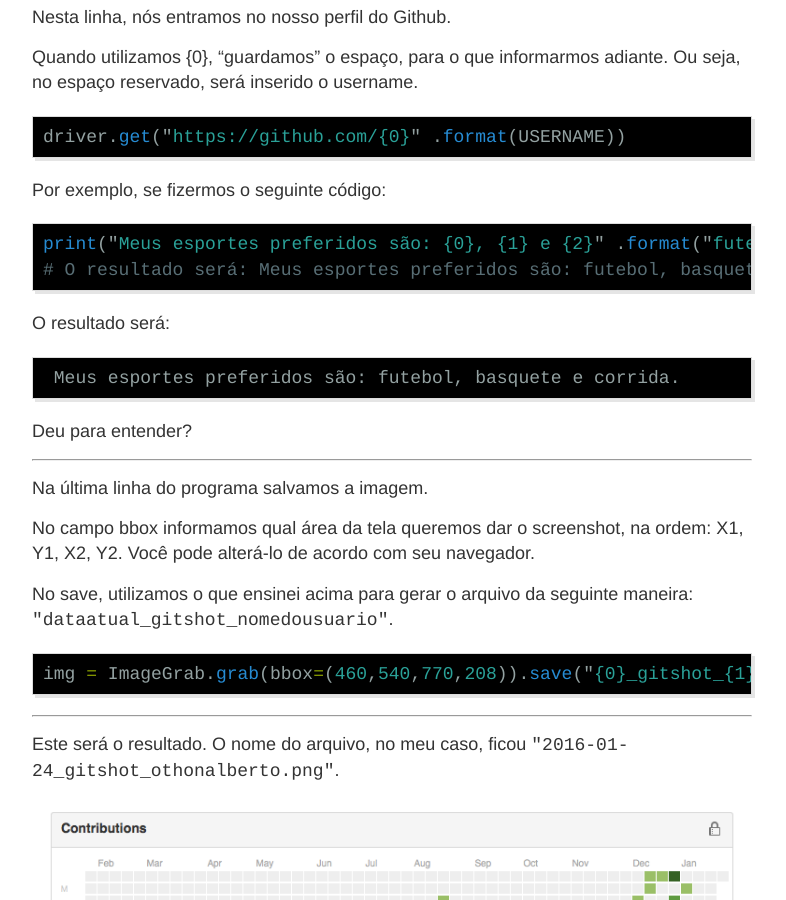
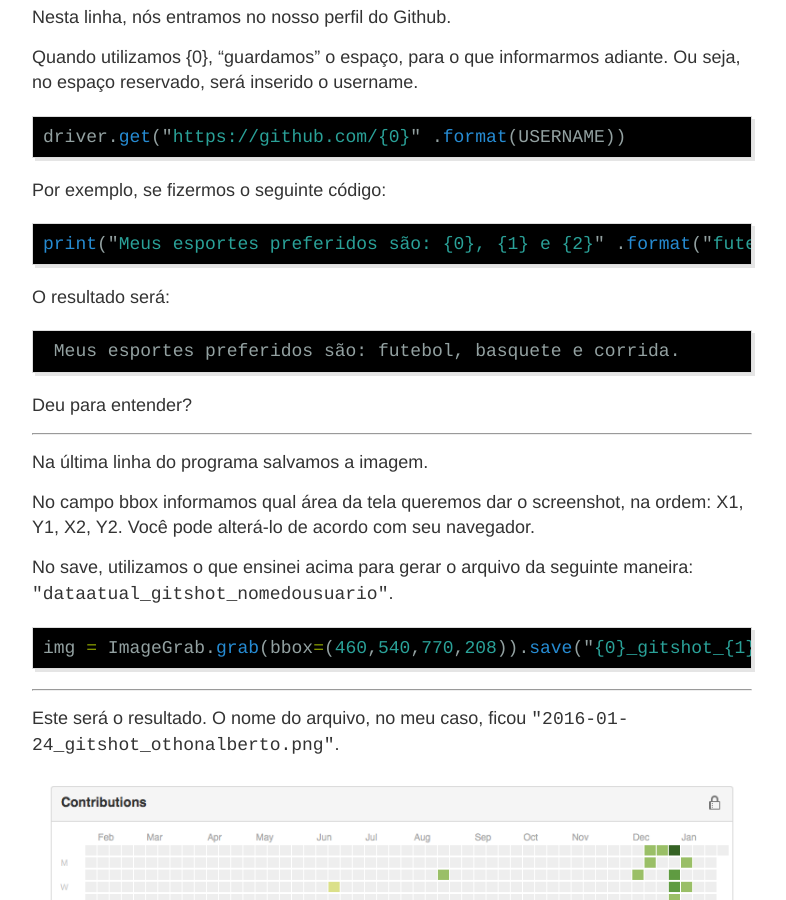
Before and after one commit to othonalberto/othonalberto.github.io, a Jekyll site: the page built from _posts/2016-01-30-Salvando-gráfico-de-contribuições-do-Github-com-Python-e-Selenium.md, in a window 1280 px wide and 900 px high, scrolled down 2978 px. Shown: the whole window, without its empty margins (248-1034 px from the left). Built offline with Jekyll 4.4.1, drawn with Linux system fonts in a browser that asks for light colours; Markdown is read by kramdown in place of the engine named in the settings; comment, search, counter and statistics services are not loaded.

Commit message:
pequena correção no último post

```diff
--- a/_posts/2016-01-30-Salvando-gráfico-de-contribuições-do-Github-com-Python-e-Selenium.md
+++ b/_posts/2016-01-30-Salvando-gráfico-de-contribuições-do-Github-com-Python-e-Selenium.md
@@ -89,7 +89,6 @@ Por exemplo, se fizermos o seguinte código:
 
 {% highlight py %}
 print("Meus esportes preferidos são: {0}, {1} e {2}" .format("futebol", "basquete", "corrida"))
-# O resultado será: Meus esportes preferidos são: futebol, basquete e corrida.
 {% endhighlight %}
 
 O resultado será:
```
